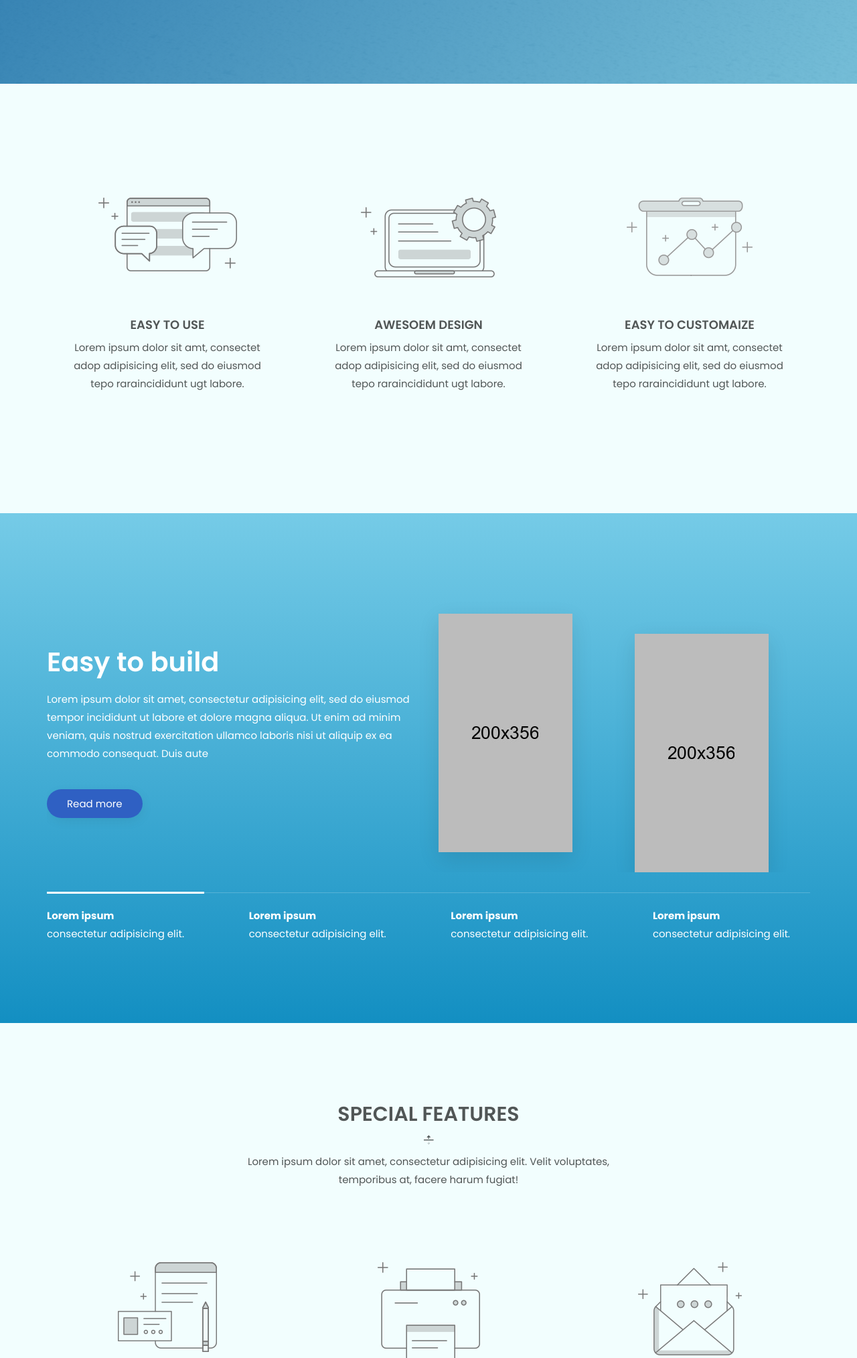
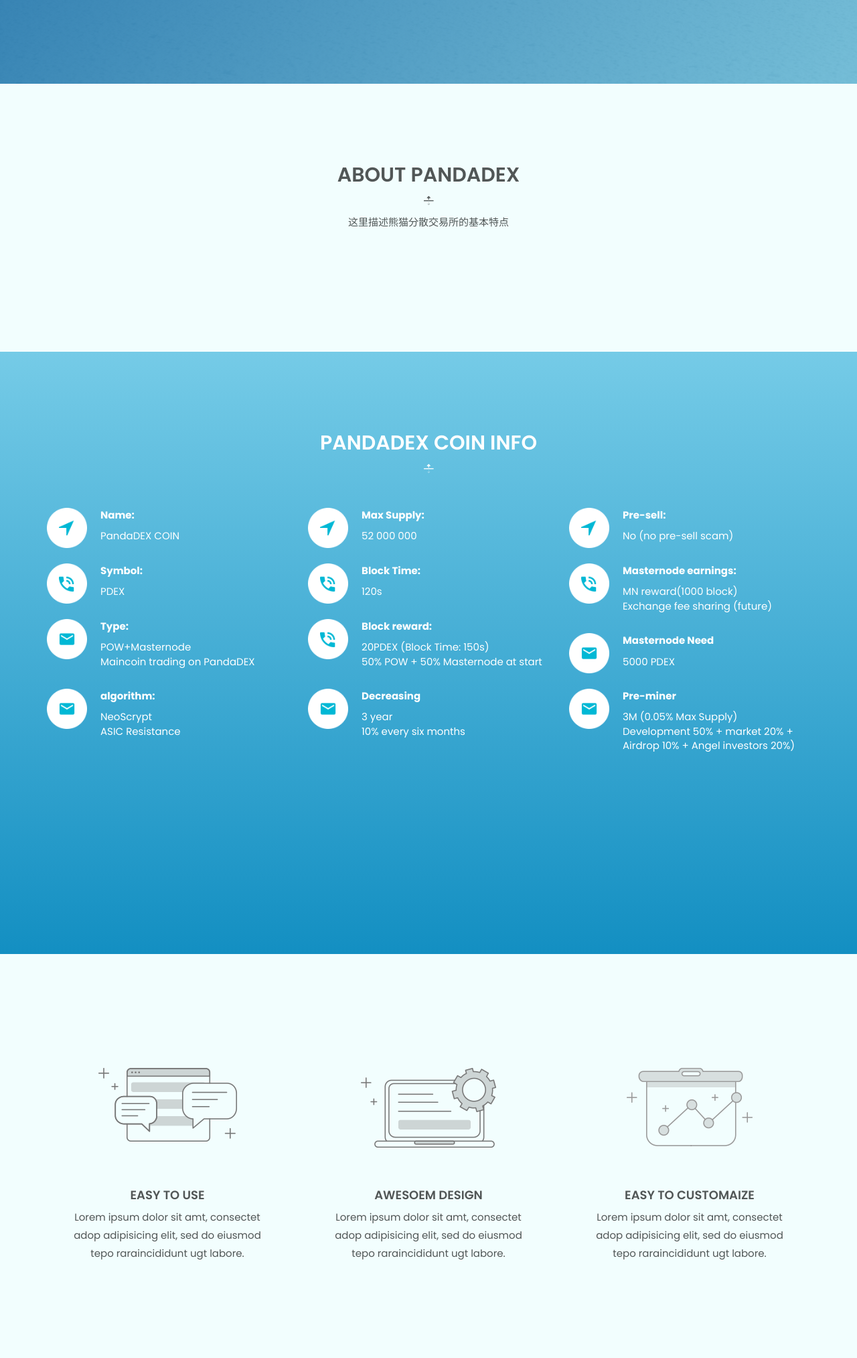
Before and after one commit to defland/PDEX, a Flask app: page / in a window 1280 px wide. Shown: the part 675-2702 px from the top of the page at 67% size. Run offline with Flask 2, Linux system fonts and the light colour scheme; some libraries are stand-ins or nearby versions.

```diff
--- a/templates/index.html
+++ b/templates/index.html
@@ -59,9 +59,9 @@
             <nav class="collapse navbar-collapse" id="primary-menu">
                 <ul class="nav navbar-nav navbar-right">
                     <li class="active"><a href="#home-page">Home</a></li>
-                    <li><a href="#service-page">About</a></li>
-                    <li><a href="#service-page">PDEX Coin</a></li>
-                    <li><a href="#feature-page">Features</a></li>
+                    <li><a href="#about-page">About</a></li>
+                    <li><a href="#coin-page">PDEX Coin</a></li>
+                    <li><a href="#service-page">Features</a></li>
                     <li><a href="#price-page">RoadMap</a></li>
                     <li><a href="#team-page">Masternode</a></li>
                     <li><a href="#team-page">Mining</a></li>
@@ -113,6 +113,152 @@
     </header>
     <!--Header-area/-->
 
+    <!--about-area/-->
+    <section class="section-padding gray-bg about-section " id="about-page">
+        <div class="container">
+            <div class="row">
+                <div class="col-xs-12 col-sm-6 col-sm-offset-3 text-center">
+                    <div class="page-title">
+                        <h2>About pandadex</h2>
+                        <p>这里描述熊猫分散交易所的基本特点</p>
+                    </div>
+                </div>
+            </div>
+        </div>
+    </section>
+
+    <!-- coininfo - area/-->
+    <section class="section-padding sky-bg " id="coin-page">
+
+                <div class="footer-top">
+            <div class="container">
+                <div class="row">
+                    <div class="col-xs-12 col-sm-6 col-sm-offset-3 text-center">
+                        <div class="page-title">
+                            <h2>PandaDEX Coin info</h2>
+                            <p></p>
+                        </div>
+                    </div>
+                </div>
+                <div class="row">
+                    <div class="col-xs-12 col-md-4">
+                        <address class="side-icon-boxes">
+                            <div class="side-icon-box">
+                                <div class="side-icon">
+                                    <img src="images/location-arrow.png" alt="">
+                                </div>
+                                <p><strong>Name: </strong>PandaDEX COIN</p>
+                            </div>
+                            <div class="side-icon-box">
+                                <div class="side-icon">
+                                    <img src="images/phone-arrow.png" alt="">
+                                </div>
+                                <p><strong>Symbol: </strong>
+                                    <a href="callto:8801812726495">PDEX<br />
+                                </p>
+                            </div>
+                            <div class="side-icon-box">
+                                <div class="side-icon">
+                                    <img src="images/mail-arrow.png" alt="">
+                                </div>
+                                <p><strong>Type: </strong>
+                                    <a href="#">POW+Masternode</a> <br />
+                                    <a href="#">Maincoin trading on PandaDEX </a> <br />
+
+                                </p>
+                            </div>
+                             <div class="side-icon-box">
+                                <div class="side-icon">
+                                    <img src="images/mail-arrow.png" alt="">
+                                </div>
+                                <p><strong>algorithm: </strong>
+                                    <a href="#">NeoScrypt</a> <br />
+                                    <a href="#">ASIC Resistance </a> <br />
+
+                                </p>
+                            </div>
+                        </address>
+                    </div>
+                    <div class="col-xs-12 col-md-4">
+                        <address class="side-icon-boxes">
+                            <div class="side-icon-box">
+                                <div class="side-icon">
+                                    <img src="images/location-arrow.png" alt="">
+                                </div>
+                                <p><strong>Max Supply: </strong> 52 000 000</p>
+                            </div>
+                            <div class="side-icon-box">
+                                <div class="side-icon">
+                                    <img src="images/phone-arrow.png" alt="">
+                                </div>
+                                <p><strong>Block Time: </strong>
+                                   <a href="#">120s<br />
+                                </p>
+                            </div>
+                            <div class="side-icon-box">
+                                <div class="side-icon">
+                                    <img src="images/phone-arrow.png" alt="">
+                                </div>
+                                <p><strong>Block reward: </strong>
+                                   <a href="#">20PDEX (Block Time: 150s)<br />
+                                    <a href="#">50% POW + 50% Masternode at start</a>
+                                </p>
+                            </div>
+                            <div class="side-icon-box">
+                                <div class="side-icon">
+                                    <img src="images/mail-arrow.png" alt="">
+                                </div>
+                                <p><strong>Decreasing </strong>
+                                    <a href="">3 year</a> <br />
+                                    <a href="">10% every six months</a> <br />
+                                </p>
+                            </div>
+                        </address>
+                    </div>
+                    <div class="col-xs-12 col-md-4">
+                        <address class="side-icon-boxes">
+                            <div class="side-icon-box">
+                                <div class="side-icon">
+                                    <img src="images/location-arrow.png" alt="">
+                                </div>
+                                <p><strong>Pre-sell: </strong> No (no pre-sell scam) </p>
+                            </div>
+                            <div class="side-icon-box">
+                                <div class="side-icon">
+                                    <img src="images/phone-arrow.png" alt="">
+                                </div>
+                                <p><strong>Masternode earnings: </strong>
+
+                                    <a href="#">MN reward(1000 block)</a><br/>
+                                    <a href="#">Exchange fee sharing (future)</a>
+                                </p>
+                            </div>
+                            <div class="side-icon-box">
+                                <div class="side-icon">
+                                    <img src="images/mail-arrow.png" alt="">
+                                </div>
+                                <p><strong>Masternode Need </strong>
+                                    <a href="">5000 PDEX</a> <br />
+                                </p>
+                            </div>
+                             <div class="side-icon-box">
+                                <div class="side-icon">
+                                    <img src="images/mail-arrow.png" alt="">
+                                </div>
+                                <p><strong>Pre-miner</strong>
+                                    <a href="#"></a>3M (0.05% Max Supply)
+                                    <br />
+                                    <a href="#"></a>Development 50% + market 20% + Airdrop 10% + Angel investors 20%)
+
+                                </p>
+                            </div>
+                        </address>
+                    </div>
+                </div>
+            </div>
+        </div>
+
+    </section>
 
 
     <!--Feature-area-->
```
Also changed, not shown: other parts of templates/index.html (+0 -62 lines).
